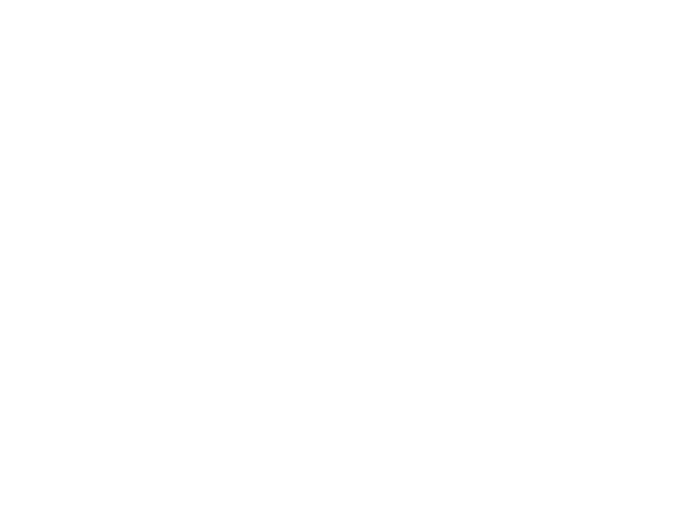
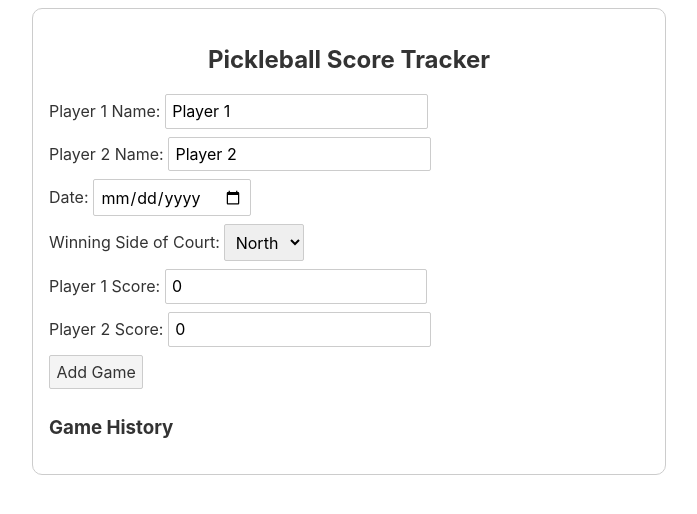
Before and after one commit to Kodeiak/pickle-tracker, a website: page index.html in a window 1280 px wide. Shown: the whole page, without its empty margins (291-988 px from the left). Drawn offline with Linux system fonts and the light colour scheme; the site is published under a folder, as on GitHub Pages, so addresses that start at the root find nothing.

Commit message:
fix file references

```diff
--- a/index.html
+++ b/index.html
@@ -7,10 +7,10 @@
 	<title>Svelte app</title>
 
 	<link rel='icon' type='image/png' href='/favicon.png'>
-	<link rel='stylesheet' href='/global.css'>
-	<link rel='stylesheet' href='/build/bundle.css'>
+	<link rel='stylesheet' href='./global.css'>
+	<link rel='stylesheet' href='./build/bundle.css'>
 
-	<script defer src='/build/bundle.js'></script>
+	<script defer src='./build/bundle.js'></script>
 </head>
 
 <body>
--- /dev/null
+++ b/package.json
@@ -0,0 +1,5 @@
+{
+  "dependencies": {
+    "serve": "^14.2.3"
+  }
+}
```
Also changed, not shown: 1 other file.
